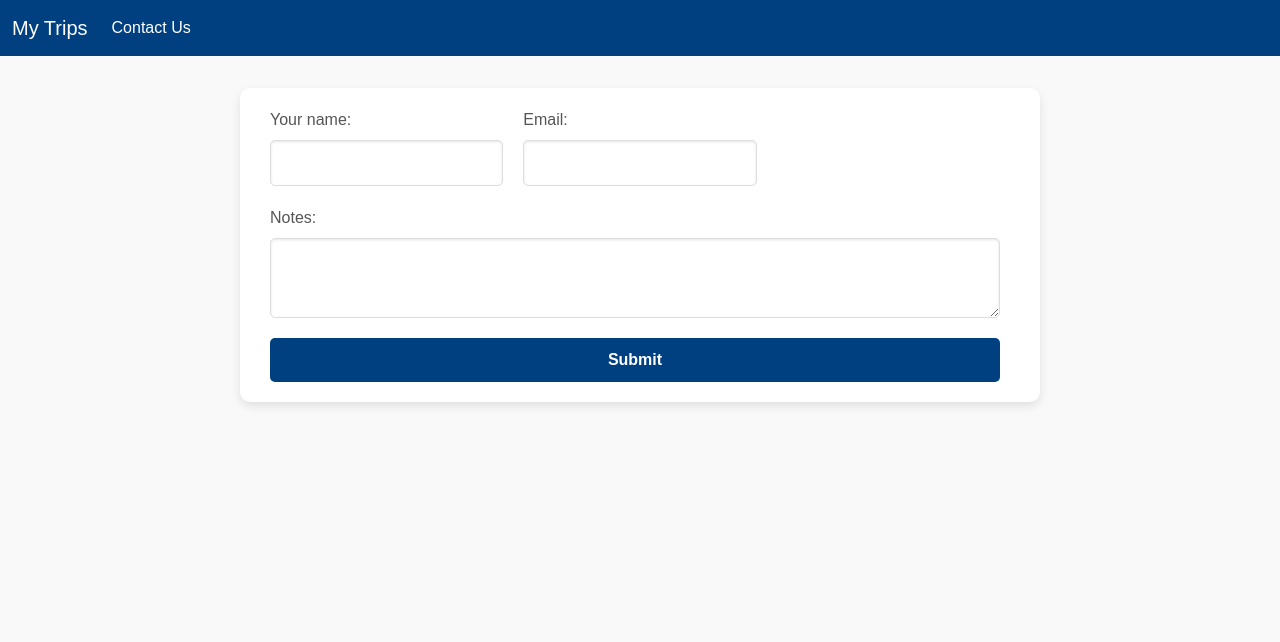
After one commit to MarkoGitEnjoyer/TravelProject, a Django app: page /contact_us/ in a window 1280 px wide. The commit adds this page. Shown: the top 642 px of the page. Run offline with Django 5.2, Linux system fonts and the light colour scheme.

Commit message:
contact_us page added

```diff
--- /dev/null
+++ b/TravelProject/main/templates/main/contact_us.html
@@ -0,0 +1,28 @@
+{% extends 'main/mainlayout.html' %}
+
+{% block title %}
+Contact us
+{% endblock %}
+
+{% block content %}
+<form method="post" >
+    <div class="form-grid">
+        <div class="form-group">
+            <label for="your_name">Your name:</label>
+            <input type="text" id="your_name"  name="your_name" required>
+        </div>
+        <div class="form-group">
+            <label for="email">Email:</label>
+            <input type="email" id="email" value="{{registration.email}}" name="email" required>
+        </div>
+        <div class="form-group full-width">
+            <label for="notes">Notes:</label>
+            <textarea id="notes" name="notes" required></textarea>
+        </div>
+
+        <div class="form-group full-width">
+            <button type="submit" class="submit-btn">Submit</button>
+        </div>
+    </div>
+</form>
+{% endblock %}
--- a/TravelProject/main/templates/main/mainlayout.html
+++ b/TravelProject/main/templates/main/mainlayout.html
@@ -11,32 +11,25 @@
     <title>{% block title %}{% endblock %}</title>
 </head>
 <body>
-    <!-- Navbar -->
     <nav class="navbar navbar-expand-lg navbar-custom fixed-top">
         <div class="container-fluid">
-            <!-- Navbar Brand -->
-            <a class="navbar-brand" href="#">My Trips</a>
+            <a class="navbar-brand" href="{% url 'trip_list' %}">My Trips</a>
 
-            <!-- Navbar Toggle for Mobile View -->
             <button class="navbar-toggler" type="button" data-bs-toggle="collapse" data-bs-target="#navbarNav" aria-controls="navbarNav" aria-expanded="false" aria-label="Toggle navigation">
                 <span class="navbar-toggler-icon"></span>
             </button>
 
-            <!-- Navbar Links -->
             <div class="collapse navbar-collapse" id="navbarNav">
                 <ul class="navbar-nav me-auto">
                     <li class="nav-item">
-                        <a class="nav-link" href="#">Contact Us</a>
+                        <a class="nav-link" href="{% url 'contact_us' %}">Contact Us</a>
                     </li>
-                    <li class="nav-item">
-                        <a class="nav-link" href="#">Navbar</a>
-                    </li>
+
                 </ul>
             </div>
         </div>
     </nav>
 
-    <!-- Main Content -->
     <main class="container mt-5">
         {% block content %}
         {% endblock %}
--- a/TravelProject/main/urls.py
+++ b/TravelProject/main/urls.py
@@ -9,6 +9,7 @@ urlpatterns = [
     path("trip_info/<int:trip_id>/", views.trip_info, name="trip_info"),
     path("", views.home, name="home"),
     path("trip_list/", views.trip_list, name="trip_list"),
+    path("contact_us/", views.contact_us, name="contact_us"),
     path("registration/<int:trip_id>", views.registration, name="registration"),
     path("confirmation/<int:registration_id>/", views.confirmation, name="confirmation"),
     path("Checkout/<int:registration_id>/", views.Checkout,name="Checkout"),
--- a/TravelProject/main/views.py
+++ b/TravelProject/main/views.py
@@ -120,6 +120,10 @@ def trip_list(request):
     trips = Trip.objects.all()
     return render(request, "main/trip_list.html",{"trips": trips})
 
+def contact_us(request):
+    return render(request, "main/contact_us.html")
+
+
 def registration(request, trip_id):
     trip = get_object_or_404(Trip, trip_id=trip_id)
     if request.method == "POST":
```
